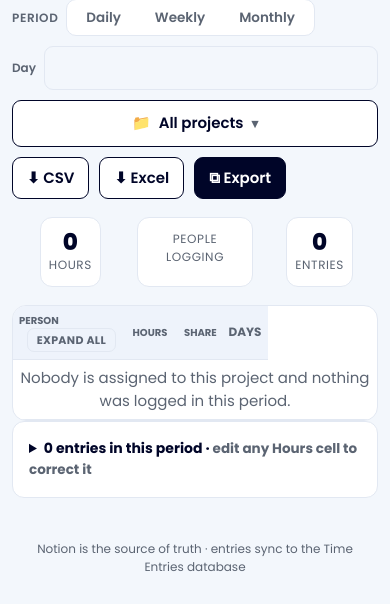
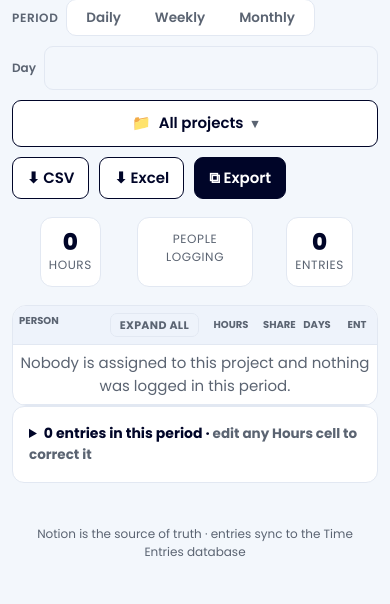
Before and after one commit to jpghelfi/hours-znlove, a FastAPI app: template web/templates/project.html in a window 390 px wide. Shown: the part 240-844 px from the top of the page. Run offline with FastAPI, Linux system fonts and the light colour scheme; the template is opened without the code that fills it, so the values that code supplies are empty; parts of the project's set-up code (start-up, migrations or seed data) failed here and were passed over.

Commit message:
Keep the Entries column on a phone, shorten its header instead
The review caught that the reason for dropping it was only half true: a
*person* row's count pill is their entry count, but in the rollup a *project*
row's pill is its number of people — Fotosprint's pill reads 8 while its
Entries cell reads 64. That number lives nowhere else on the page, so hiding
the column lost it.

Both columns stay. The header is what shrinks: "Entries" doesn't fit 40px,
"Ent" does, and the full word stays in the accessible name rather than being
display:none'd away.

Header font is restated for .col-num, whose own 12px is the more specific rule
and was leaving DAYS/ENT rendering larger than HOURS/SHARE beside them.

Re-checked at 390px: no clipped header, no cell overflow, table 364px in a
366px column. 560/561/1280 unchanged.

```diff
--- a/web/static/style.css
+++ b/web/static/style.css
@@ -872,6 +872,9 @@ dialog.zdlg::backdrop { background: rgba(0,5,40,.35); }
    so it indents past the person name it hangs off. */
 .projgrid .person-row .disclosure { font-weight: 500; color: var(--muted); }
 .projgrid .entry-row[data-parent] .col-project.sub { padding-left: 64px; }
+/* a column header with a narrow-screen short form: the wide one is what shows
+   until the mobile block below swaps them */
+.lbl-narrow { display: none; }
 .expand-all {
   float: right; background: none; border: 1px solid var(--line); color: var(--muted);
   font: inherit; font-size: 11px; font-weight: 700; text-transform: uppercase;
@@ -899,14 +902,20 @@ dialog.zdlg::backdrop { background: rgba(0,5,40,.35); }
   .projgrid td.col-project, .projgrid th.col-project {
     min-width: 0; max-width: none; width: auto; padding-right: 6px;
   }
-  .projgrid .col-hours { width: 56px; }
-  .projgrid .col-share { width: 44px; }
-  .projgrid .col-num { width: 46px; font-size: 12px; }
-  /* Entries is the one column a phone can lose without losing anything: every
-     name already carries its entry count in the pill beside it, and the list
-     below the table opens with the period's total. Days has no such twin. */
-  .projgrid .col-num + .col-num { display: none; }
-  .projgrid thead th { font-size: 10px; letter-spacing: 0; }
+  .projgrid .col-hours { width: 52px; }
+  .projgrid .col-share { width: 40px; }
+  .projgrid .col-num { width: 40px; font-size: 12px; }
+  /* every column stays: in the rollup a project row's count pill is its number
+     of *people*, so its entry count is nowhere else on the page. Only the
+     header shrinks — "Entries" doesn't fit 40px, "Ent" does. */
+  /* .col-num's 12px is the more specific selector, so the header restates it */
+  .projgrid thead th, .projgrid thead th.col-num { font-size: 10px; letter-spacing: 0; }
+  .projgrid thead .lbl-narrow { display: inline; }
+  /* still read in full by a screen reader, which is why this isn't display:none */
+  .projgrid thead .lbl-wide {
+    position: absolute; width: 1px; height: 1px; overflow: hidden;
+    clip-path: inset(50%); white-space: nowrap;
+  }
   /* the bar needs room the phone doesn't have; the number carries the meaning */
   .projgrid .share-track { display: none; }
   .projgrid .share { justify-content: flex-end; gap: 0; }
--- a/web/templates/project.html
+++ b/web/templates/project.html
@@ -96,7 +96,10 @@
       <th class="col-hours">Hours</th>
       <th class="col-share">Share</th>
       <th class="col-num">Days</th>
-      <th class="col-num">Entries</th>
+      {# "Ent" below 560px: the column is 40px wide there and "Entries" clips.
+         Both spans are always in the DOM — one is display:none — so the
+         header reads the same to a screen reader at either width. #}
+      <th class="col-num"><span class="lbl-wide">Entries</span><span class="lbl-narrow" aria-hidden="true">Ent</span></th>
     </tr>
   </thead>
   {% for g in d.groups %}
@@ -168,7 +171,10 @@
       <th class="col-hours">Hours</th>
       <th class="col-share">Share</th>
       <th class="col-num">Days</th>
-      <th class="col-num">Entries</th>
+      {# "Ent" below 560px: the column is 40px wide there and "Entries" clips.
+         Both spans are always in the DOM — one is display:none — so the
+         header reads the same to a screen reader at either width. #}
+      <th class="col-num"><span class="lbl-wide">Entries</span><span class="lbl-narrow" aria-hidden="true">Ent</span></th>
     </tr>
   </thead>
   {% for r in d.rows %}
```
